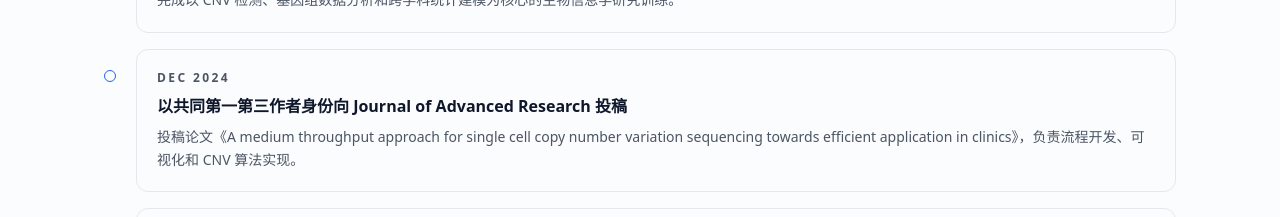
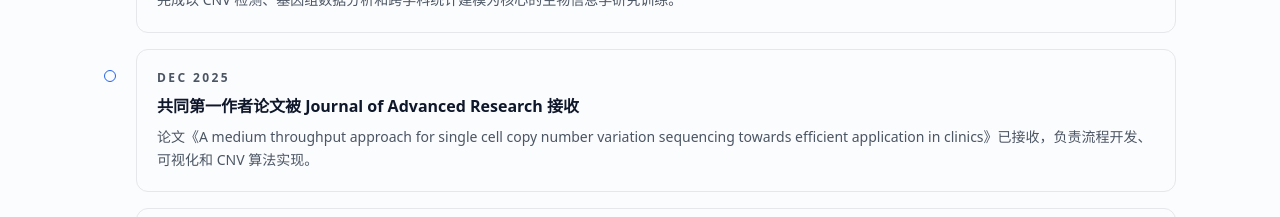
Before and after one commit to Xchangggo/xchangggo.github.io, a Next.js app: page /news in a window 1280 px wide. Shown: the part 481-698 px from the top of the page. Built offline with nearby package versions, Linux system fonts and the light colour scheme; no server answers.

Commit message:
Fix GitHub Pages photo path and update publication/news metadata

```diff
--- a/next.config.mjs
+++ b/next.config.mjs
@@ -10,6 +10,9 @@ const nextConfig = {
   images: {
     unoptimized: true
   },
+  env: {
+    NEXT_PUBLIC_BASE_PATH: basePath
+  },
   basePath,
   assetPrefix: basePath || undefined
 };
--- a/src/app/page.tsx
+++ b/src/app/page.tsx
@@ -1,5 +1,4 @@
 import Link from "next/link";
-import Image from "next/image";
 import { Container } from "@/components/ui/Container";
 import { Tag } from "@/components/ui/Tag";
 import { siteProfile } from "@/content/site";
@@ -17,14 +16,8 @@ export default function HomePage() {
     <Container className="py-10 md:py-14">
       <section className="grid items-start gap-8 border-b border-line pb-10 md:grid-cols-[240px_minmax(0,1fr)]">
         <div className="mx-auto flex h-[280px] w-full max-w-[220px] flex-col items-center justify-center overflow-hidden rounded-2xl border border-line bg-gradient-to-br from-accentSoft to-paper shadow-sm md:mx-0">
-          <Image
-            src="/xumengchang.jpg"
-            alt={`${siteProfile.name} portrait`}
-            width={220}
-            height={280}
-            className="h-full w-full object-cover"
-            priority
-          />
+          {/* eslint-disable-next-line @next/next/no-img-element */}
+          <img src="xumengchang.jpg" alt={`${siteProfile.name} portrait`} className="h-full w-full object-cover" />
         </div>
 
         <div className="space-y-4">
--- a/src/content/news.ts
+++ b/src/content/news.ts
@@ -8,10 +8,10 @@ export const news: NewsItem[] = [
       "Completed graduate training with a bioinformatics focus on CNV detection, genomic data analysis, and cross-disciplinary statistical modeling."
   },
   {
-    date: "2024-12",
-    title: "Co-first third author manuscript submitted to Journal of Advanced Research",
+    date: "2025-12",
+    title: "Co-first author manuscript accepted by Journal of Advanced Research",
     description:
-      "Submitted " +
+      "Accepted manuscript " +
       "\"A medium throughput approach for single cell copy number variation sequencing towards efficient application in clinics\" " +
       "with responsibilities in pipeline development, visualization, and CNV algorithm implementation."
   },
--- a/src/content/publications.ts
+++ b/src/content/publications.ts
@@ -4,8 +4,8 @@ export const publications: PublicationItem[] = [
   {
     id: "jar-cnv-2024",
     title: "A medium throughput approach for single cell copy number variation sequencing towards efficient application in clinics",
-    venue: "Journal of Advanced Research (under review)",
-    year: 2024,
+    venue: "Journal of Advanced Research (accepted)",
+    year: 2025,
     authors: ["G. Lin", "C. Chen", "M. Xu", "B. Peng", "Z. Dong", "...", "X. Pan"],
     links: [
       {
--- a/src/content/social.ts
+++ b/src/content/social.ts
@@ -8,7 +8,7 @@ export const socialLinks: SocialLink[] = [
   },
   {
     label: "GitHub",
-    href: "https://github.com/laowangbushilaowang",
+    href: "https://github.com/Xchangggo",
     iconKey: "github"
   },
   {
--- a/src/lib/i18n.ts
+++ b/src/lib/i18n.ts
@@ -36,7 +36,7 @@ export const i18n: Record<SupportedLanguage, Record<string, string>> = {
     "about.bio.p2":
       "他毕业于南方医科大学生物学硕士专业，并获得东北大学应用统计学学士学位，形成了扎实的统计建模与生物医学数据分析基础。",
     "about.bio.p3":
-      "近期论文工作包括向《Journal of Advanced Research》投稿的稿件 <em>A medium throughput approach for single cell copy number variation sequencing towards efficient application in clinics</em>，并参与相关发明专利申请。",
+      "近期论文工作包括由共同第一作者完成并被 Journal of Advanced Research 接收的稿件 <em>A medium throughput approach for single cell copy number variation sequencing towards efficient application in clinics</em>，并参与相关发明专利申请。",
     "about.research_interests": "研究兴趣",
     "about.education_timeline": "教育经历",
     "projects.eyebrow": "项目",
@@ -171,9 +171,9 @@ export const i18n: Record<SupportedLanguage, Record<string, string>> = {
     "content.news.2025-06.title": "获南方医科大学生物学硕士学位",
     "content.news.2025-06.description":
       "完成以 CNV 检测、基因组数据分析和跨学科统计建模为核心的生物信息学研究训练。",
-    "content.news.2024-12.title": "以共同第一第三作者身份向 Journal of Advanced Research 投稿",
-    "content.news.2024-12.description":
-      "投稿论文《A medium throughput approach for single cell copy number variation sequencing towards efficient application in clinics》，负责流程开发、可视化和 CNV 算法实现。",
+    "content.news.2025-12.title": "共同第一作者论文被 Journal of Advanced Research 接收",
+    "content.news.2025-12.description":
+      "论文《A medium throughput approach for single cell copy number variation sequencing towards efficient application in clinics》已接收，负责流程开发、可视化和 CNV 算法实现。",
     "content.news.2024-10.title": "参与 DNA 拷贝数检测发明专利申请",
     "content.news.2024-10.description": "参与基于密度曲线的 DNA 拷贝数检测方法设计与技术文档撰写。",
     "content.news.2024-03.title": "开发并维护 CNV 分析 R 工具包",
@@ -291,7 +291,7 @@ export const i18n: Record<SupportedLanguage, Record<string, string>> = {
     "about.bio.p2":
       "He received an MSc in Biology from Southern Medical University and a BSc in Applied Statistics from Northeastern University, building a strong foundation in statistics, modeling, and data analysis for biomedical research.",
     "about.bio.p3":
-      "Recent publication activity includes the manuscript <em>A medium throughput approach for single cell copy number variation sequencing towards efficient application in clinics</em> submitted to Journal of Advanced Research (under review). Work also includes participation in related invention patent applications.",
+      "Recent publication activity includes the co-first-author manuscript <em>A medium throughput approach for single cell copy number variation sequencing towards efficient application in clinics</em> accepted by Journal of Advanced Research. Work also includes participation in related invention patent applications.",
     "about.research_interests": "Research interests",
     "about.education_timeline": "Education timeline",
     "projects.eyebrow": "Projects",
@@ -428,9 +428,9 @@ export const i18n: Record<SupportedLanguage, Record<string, string>> = {
     "content.news.2025-06.title": "Received MSc degree in Biology from Southern Medical University",
     "content.news.2025-06.description":
       "Completed graduate training with a bioinformatics focus on CNV detection, genomic data analysis, and cross-disciplinary statistical modeling.",
-    "content.news.2024-12.title": "Co-first third author manuscript submitted to Journal of Advanced Research",
-    "content.news.2024-12.description":
-      "Submitted \"A medium throughput approach for single cell copy number variation sequencing towards efficient application in clinics\" with responsibilities in pipeline development, visualization, and CNV algorithm implementation.",
+    "content.news.2025-12.title": "Co-first author manuscript accepted by Journal of Advanced Research",
+    "content.news.2025-12.description":
+      "Accepted manuscript \"A medium throughput approach for single cell copy number variation sequencing towards efficient application in clinics\" with responsibilities in pipeline development, visualization, and CNV algorithm implementation.",
     "content.news.2024-10.title": "Participated in invention patent application on DNA copy number detection",
     "content.news.2024-10.description":
       "Contributed to method design and technical documentation for a density-curve-based DNA copy number detection approach.",
```
Also changed, not shown: 1 other file (tests, documents, lock files or other folders).
